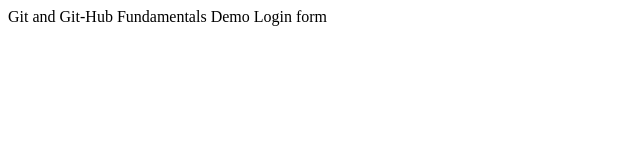
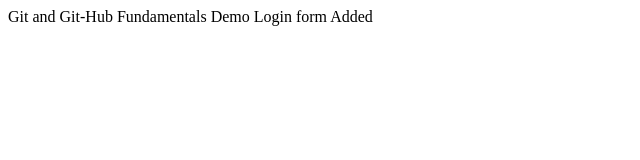
Before and after one commit to arramrajusharath/sampledemoapp, a plain HTML site: page index.html in a window 1280 px wide. Shown: the full height of the page, 0-640 px from the left. Drawn offline with Linux system fonts and the light colour scheme.

Commit message:
Changed files

```diff
--- a/app.js
+++ b/app.js
@@ -1 +1 @@
-console.log("app")
+console.log("app220")
--- a/index.html
+++ b/index.html
@@ -4,6 +4,6 @@
 </head>
 <body>
 Git and Git-Hub Fundamentals Demo
-Login form
+Login form Added
 </body>
 </html>
```
